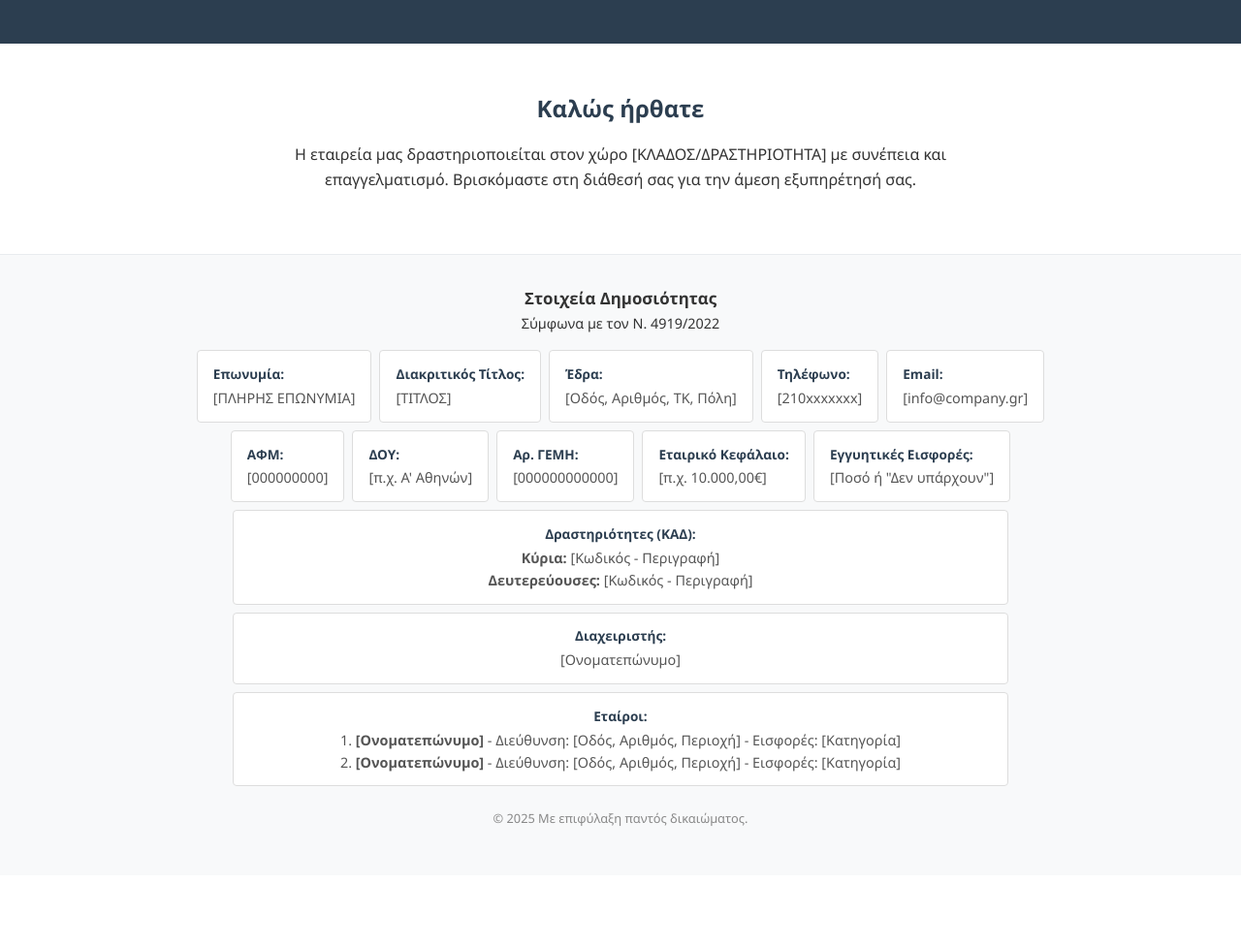
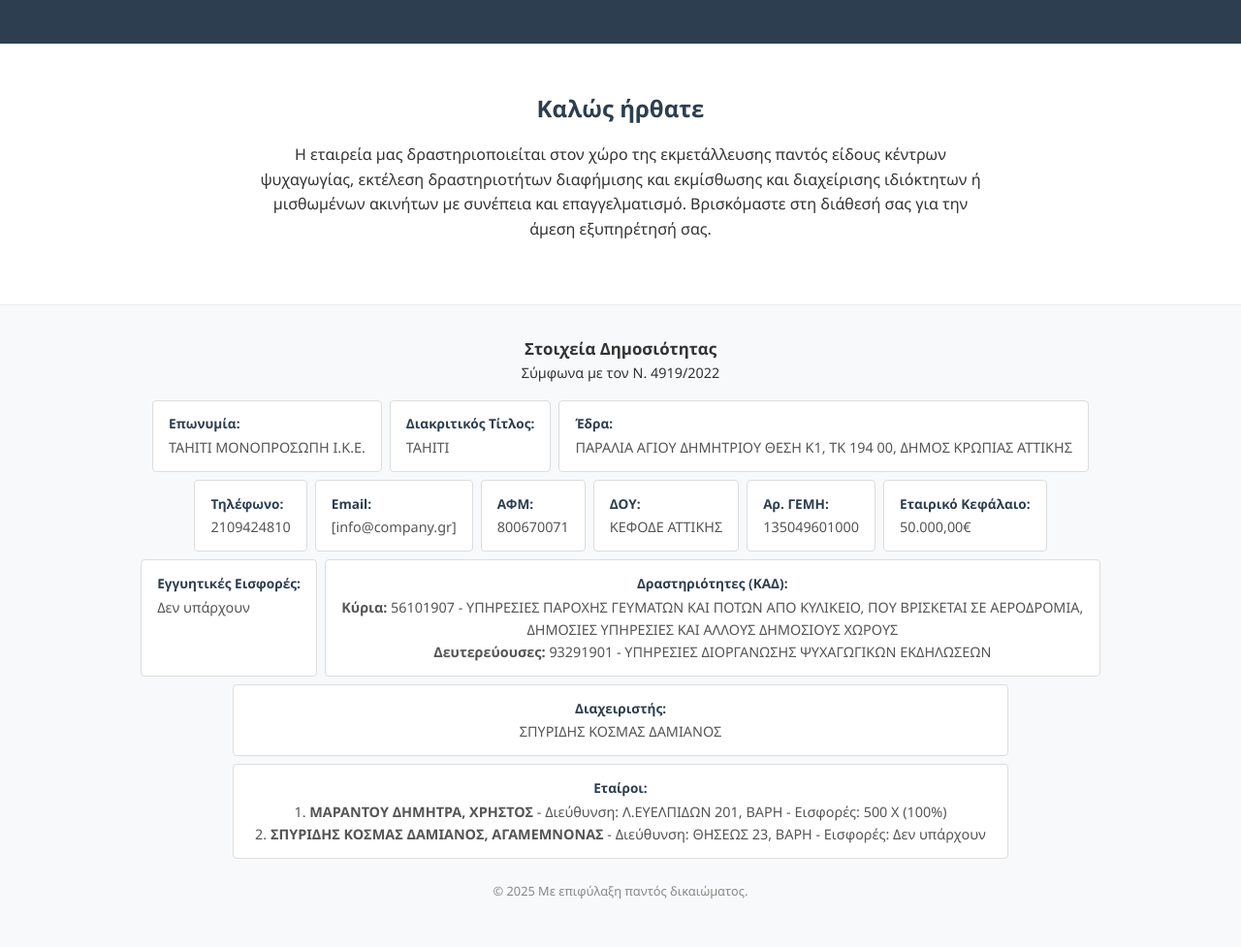
Before and after one commit to panos1924T/tahiti-mon-ike, a plain HTML site: page index.html in a window 1280 px wide. Shown: the part 120-1097 px from the top of the page at 97% size. Before the commit the page ends 1023 px from the top, so only its background shows below. Drawn offline with Linux system fonts and the light colour scheme.

Commit message:
Update index.html "feat: add TAHITI company's info"

```diff
--- a/index.html
+++ b/index.html
@@ -3,8 +3,8 @@
 <head>
     <meta charset="UTF-8">
     <meta name="viewport" content="width=device-width, initial-scale=1.0">
-    <title>Επωνυμία Εταιρείας | Επίσημη Ιστοσελίδα</title>
-    <meta name="description" content="Επίσημη ιστοσελίδα της εταιρείας [ΕΠΩΝΥΜΙΑ].">
+    <title>ΤΑΗΙΤΙ ΜΟΝ ΙΚΕ | Επίσημη Ιστοσελίδα</title>
+    <meta name="description" content="Επίσημη ιστοσελίδα της εταιρείας ΤΑΗΙΤΙ ΜΟΝ ΙΚΕ.">
 
     <style>
         /* Reset & Base Styles */
@@ -37,13 +37,13 @@
 <body>
 
     <header>
-        <h1 id="company-name">[ΠΛΗΡΗΣ ΕΠΩΝΥΜΙΑ ΕΤΑΙΡΕΙΑΣ]</h1>
-        <p>[ΔΙΑΚΡΙΤΙΚΟΣ ΤΙΤΛΟΣ]</p> </header>
+        <h1 id="company-name">ΤΑΗΙΤΙ ΜΟΝΟΠΡΟΣΩΠΗ Ι.Κ.Ε.</h1>
+        <p>ΤΑΗΙΤΙ</p> </header>
 
     <main>
         <h2>Καλώς ήρθατε</h2>
         <p>
-            Η εταιρεία μας δραστηριοποιείται στον χώρο [ΚΛΑΔΟΣ/ΔΡΑΣΤΗΡΙΟΤΗΤΑ] με συνέπεια και επαγγελματισμό.
+            Η εταιρεία μας δραστηριοποιείται στον χώρο της εκμετάλλευσης παντός είδους κέντρων ψυχαγωγίας, εκτέλεση δραστηριοτήτων διαφήμισης και εκμίσθωσης και διαχείρισης ιδιόκτητων ή μισθωμένων ακινήτων με συνέπεια και επαγγελματισμό.
             Βρισκόμαστε στη διάθεσή σας για την άμεση εξυπηρέτησή σας.
         </p>
     </main>
@@ -56,19 +56,19 @@
             <ul class="legal-info">
                 <li>
                     <span class="legal-label">Επωνυμία:</span>
-                    <span class="legal-value" id="legal-name">[ΠΛΗΡΗΣ ΕΠΩΝΥΜΙΑ]</span>
+                    <span class="legal-value" id="legal-name">ΤΑΗΙΤΙ ΜΟΝΟΠΡΟΣΩΠΗ Ι.Κ.Ε.</span>
                 </li>
                 <li>
                     <span class="legal-label">Διακριτικός Τίτλος:</span>
-                    <span class="legal-value">[ΤΙΤΛΟΣ]</span>
+                    <span class="legal-value">TAHITI</span>
                 </li>
                 <li>
                     <span class="legal-label">Έδρα:</span>
-                    <span class="legal-value">[Οδός, Αριθμός, ΤΚ, Πόλη]</span>
+                    <span class="legal-value">ΠΑΡΑΛΙΑ ΑΓΙΟΥ ΔΗΜΗΤΡΙΟΥ ΘΕΣΗ Κ1, ΤΚ 194 00, ΔΗΜΟΣ ΚΡΩΠΙΑΣ ΑΤΤΙΚΗΣ</span>
                 </li>
                 <li>
                     <span class="legal-label">Τηλέφωνο:</span>
-                    <span class="legal-value">[210xxxxxxx]</span>
+                    <span class="legal-value">2109424810</span>
                 </li>
                 <li>
                     <span class="legal-label">Email:</span>
@@ -77,44 +77,44 @@
 
                 <li>
                     <span class="legal-label">ΑΦΜ:</span>
-                    <span class="legal-value">[000000000]</span>
+                    <span class="legal-value">800670071</span>
                 </li>
                 <li>
                     <span class="legal-label">ΔΟΥ:</span>
-                    <span class="legal-value">[π.χ. Α' Αθηνών]</span>
+                    <span class="legal-value">ΚΕΦΟΔΕ ΑΤΤΙΚΗΣ</span>
                 </li>
                 <li>
                     <span class="legal-label">Αρ. ΓΕΜΗ:</span>
-                    <span class="legal-value">[000000000000]</span>
+                    <span class="legal-value">135049601000</span>
                 </li>
 
                 <li>
                     <span class="legal-label">Εταιρικό Κεφάλαιο:</span>
-                    <span class="legal-value">[π.χ. 10.000,00€]</span>
+                    <span class="legal-value">50.000,00€</span>
                 </li>
                 <li>
                     <span class="legal-label">Εγγυητικές Εισφορές:</span>
-                    <span class="legal-value">[Ποσό ή "Δεν υπάρχουν"]</span>
+                    <span class="legal-value">Δεν υπάρχουν</span>
                 </li>
 
                 <li class="full-width">
                     <span class="legal-label">Δραστηριότητες (ΚΑΔ):</span>
                     <span class="legal-value">
-                        <strong>Κύρια:</strong> [Κωδικός - Περιγραφή]<br>
-                        <strong>Δευτερεύουσες:</strong> [Κωδικός - Περιγραφή]
+                        <strong>Κύρια:</strong> 56101907 - ΥΠΗΡΕΣΙΕΣ ΠΑΡΟΧΗΣ ΓΕΥΜΑΤΩΝ ΚΑΙ ΠΟΤΩΝ ΑΠΟ ΚΥΛΙΚΕΙΟ, ΠΟΥ ΒΡΙΣΚΕΤΑΙ ΣΕ ΑΕΡΟΔΡΟΜΙΑ, ΔΗΜΟΣΙΕΣ ΥΠΗΡΕΣΙΕΣ ΚΑΙ ΑΛΛΟΥΣ ΔΗΜΟΣΙΟΥΣ ΧΩΡΟΥΣ<br>
+                        <strong>Δευτερεύουσες:</strong> 93291901 - ΥΠΗΡΕΣΙΕΣ ΔΙΟΡΓΑΝΩΣΗΣ ΨΥΧΑΓΩΓΙΚΩΝ ΕΚΔΗΛΩΣΕΩΝ
                     </span>
                 </li>
 
                 <li class="full-width">
                     <span class="legal-label">Διαχειριστής:</span>
-                    <span class="legal-value">[Ονοματεπώνυμο]</span>
+                    <span class="legal-value">ΣΠΥΡΙΔΗΣ ΚΟΣΜΑΣ ΔΑΜΙΑΝΟΣ</span>
                 </li>
 
                 <li class="full-width">
                     <span class="legal-label">Εταίροι:</span>
                     <span class="legal-value">
-                        1. <strong>[Ονοματεπώνυμο]</strong> - Διεύθυνση: [Οδός, Αριθμός, Περιοχή] - Εισφορές: [Κατηγορία]<br>
-                        2. <strong>[Ονοματεπώνυμο]</strong> - Διεύθυνση: [Οδός, Αριθμός, Περιοχή] - Εισφορές: [Κατηγορία]
+                        1. <strong>ΜΑΡΑΝΤΟΥ ΔΗΜΗΤΡΑ, ΧΡΗΣΤΟΣ</strong> - Διεύθυνση: Λ.ΕΥΕΛΠΙΔΩΝ 201, ΒΑΡΗ - Εισφορές: 500 X (100%)<br>
+                        2. <strong>ΣΠΥΡΙΔΗΣ ΚΟΣΜΑΣ ΔΑΜΙΑΝΟΣ, ΑΓΑΜΕΜΝΟΝΑΣ</strong> - Διεύθυνση: ΘΗΣΕΩΣ 23, ΒΑΡΗ - Εισφορές: Δεν υπάρχουν
                     </span>
                 </li>
             </ul>
```
